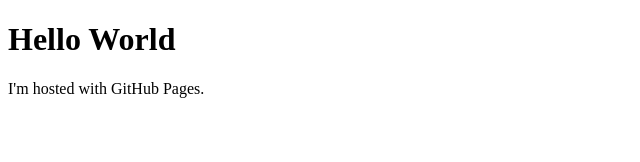
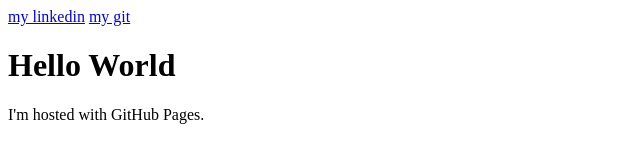
Before and after one commit to akherbst2/akherbst.github.io, a plain HTML site: page index.html in a window 1280 px wide. Shown: the whole page, without its empty margins (0-640 px from the left). Drawn offline with Linux system fonts and the light colour scheme.

Commit message:
Links added

```diff
--- a/index.html
+++ b/index.html
@@ -1,6 +1,8 @@
 <!DOCTYPE html>
 <html>
 <body>
+<a href="https://www.linkedin.com/profile/preview?locale=en_US&trk=prof-0-sb-preview-primary-button">my linkedin</a>
+<a href="https://github.com/akherbst2">my git</a>
 <h1>Hello World</h1>
 <p>I'm hosted with GitHub Pages.</p>
 </body>
```
